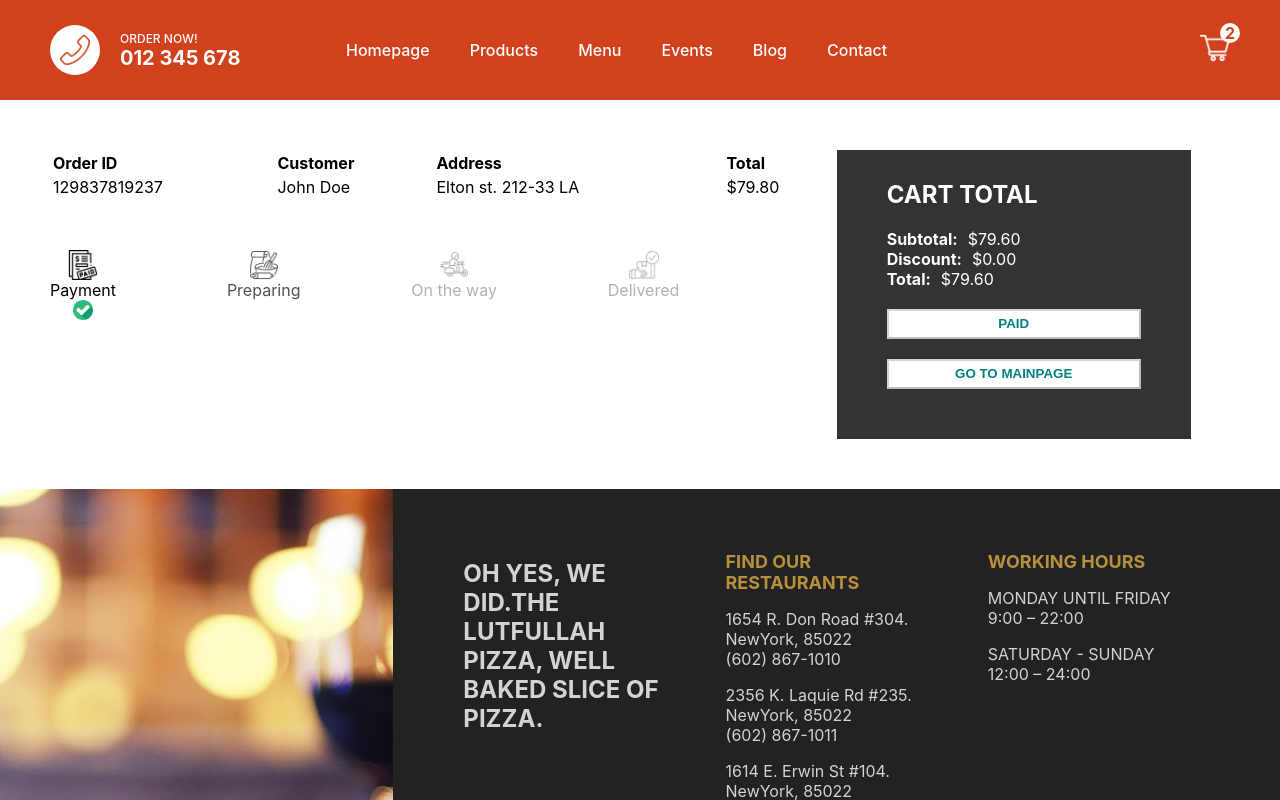
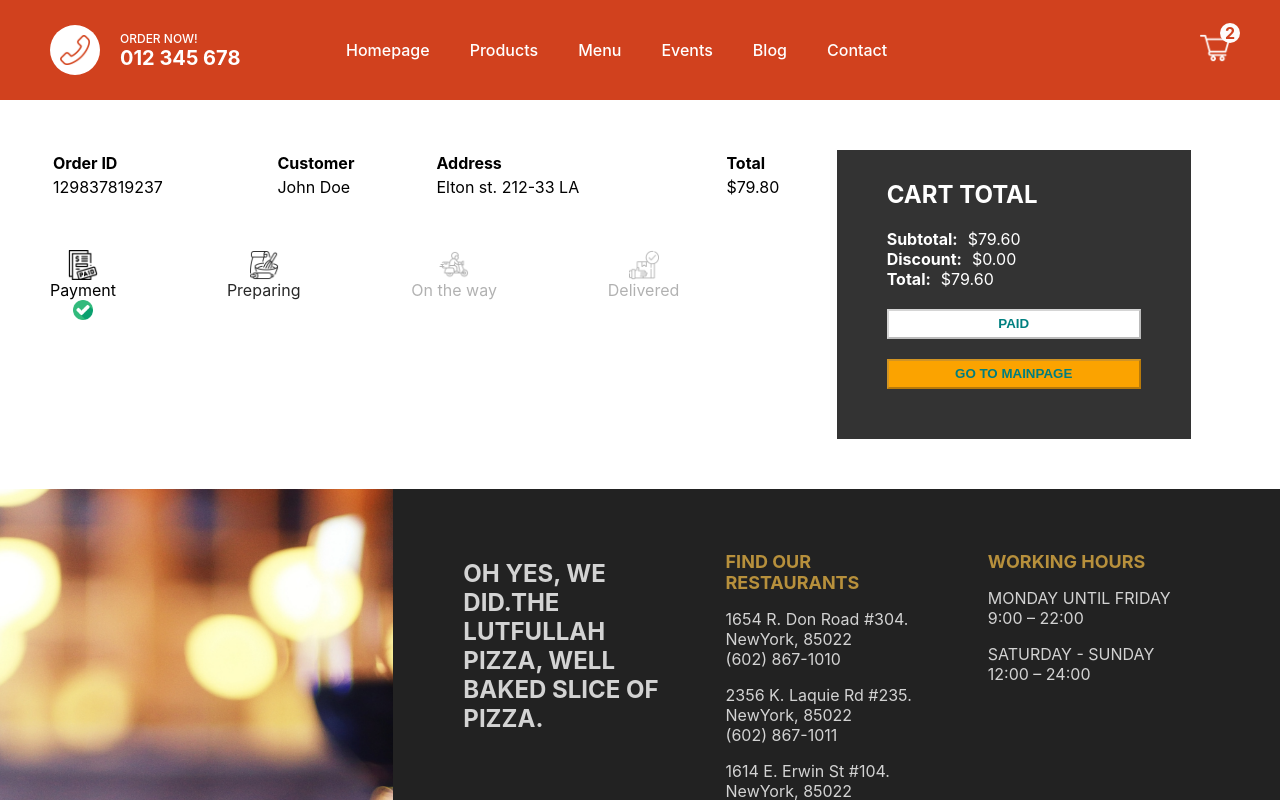
Before and after one commit to lutfullahcelenk/pizza-ordering-app, a Next.js app: page /orders/1 in a window 1280 px wide. Shown: the top 800 px of the page. Built offline with nearby package versions, Linux system fonts and the light colour scheme.

Commit message:
transtions are updated

```diff
--- a/pages/orders/[id].jsx
+++ b/pages/orders/[id].jsx
@@ -107,7 +107,7 @@ const Order = () => {
           <button disabled className={styles.button}>
             PAID
           </button>
-          <button disabled className={styles.button}>
+          <button disabled className={styles.buttonProgress}>
             <Link href="/">GO TO MAINPAGE</Link>
           </button>
         </div>
--- a/styles/Cart.module.css
+++ b/styles/Cart.module.css
@@ -50,11 +50,22 @@
 }
 
 .button {
+  background-color: orange;
   height: 50px;
   color: #d1411e;
   font-weight: bold;
+  margin-top: 20px;
   cursor: pointer;
-  margin-top: 20px;
+  animation: inProgress .5s ease infinite alternate;
+}
+
+@keyframes inProgress {
+  from {
+    opacity: 0.5;
+  }
+  to {
+    opacity: 1;
+  }
 }
 
 @media screen and (max-width: 480px) {
--- a/styles/Navbar.module.css
+++ b/styles/Navbar.module.css
@@ -61,11 +61,21 @@
   font-weight: 500;
 }
 
-  .cart{
+.cart {
   position: relative;
+  cursor: pointer;
+  animation: inProgress 0.5s ease infinite alternate;
+}
+@keyframes inProgress {
+  from {
+    opacity: 0.5;
+  }
+  to {
+    opacity: 1;
+  }
 }
 
-  .counter{
+.counter {
   position: absolute;
   top: -10px;
   right: -10px;
@@ -81,7 +91,7 @@
   color: #d1411e;
 }
 
-  @media screen and (max-width:480px) {
+@media screen and (max-width: 480px) {
   .item:nth-child(2) {
     display: none;
   }
--- a/styles/Order.module.css
+++ b/styles/Order.module.css
@@ -35,6 +35,25 @@
   @keyframes inProgress {
     from {
       opacity: 0;
+    }
+    to {
+      opacity: 1;
+    }
+  }
+
+  .buttonProgress {
+    background-color: orange;
+    height: 30px;
+    color: teal;
+    font-weight: bold;
+    margin-top: 20px;
+    cursor: pointer;
+    animation: inProgress .5s ease infinite alternate;
+  }
+
+  @keyframes inProgress {
+    from {
+      opacity: 0.5;
     }
     to {
       opacity: 1;
```
Lines whose indentation alone changed are shown as unchanged.
